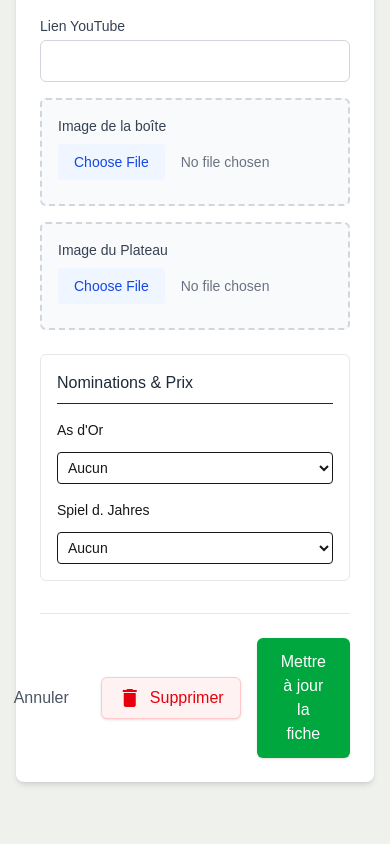
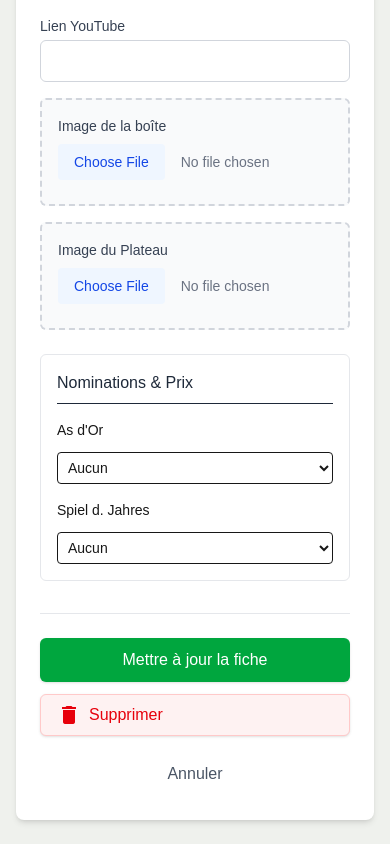
Before and after one commit to vgrandidier/ludotheque-app, a Next.js app: page /games/1/edit in a window 390 px wide. Shown: the part 1865-2709 px from the top of the page. Before the commit the page ends 2671 px from the top, so only its background shows below. Built offline with nearby package versions, Linux system fonts and the light colour scheme; no server answers; the database is empty.

Commit message:
Update responsive buttons on bottom of edit

```diff
--- a/src/app/games/[id]/edit/page.jsx
+++ b/src/app/games/[id]/edit/page.jsx
@@ -299,30 +299,38 @@ export default function EditGamePage() {
           </div>
         </div>
 
-{/* Actions de fin de formulaire */}
-        <div className="flex justify-end items-center gap-4 pt-6 border-t border-gray-200">
+        {/* Zone des boutons d'action en bas du formulaire */}
+        <div className="flex flex-col-reverse sm:flex-row sm:justify-between items-center gap-4 pt-6 border-t border-gray-200">
 
-          {/* Bouton Annuler */}
+          {/* Bouton Annuler (Se place tout en bas de la pile sur mobile, à gauche sur PC) */}
           <button
             type="button"
             onClick={() => router.back()}
-            className="px-4 py-2 text-gray-600 hover:text-gray-800 hover:underline font-medium transition-colors"
+            className="w-full sm:w-auto text-center px-4 py-2.5 text-gray-600 hover:text-gray-800 hover:underline font-medium transition-colors"
           >
             Annuler
           </button>
 
-          {/* Bouton de suppression */}
+          {/* Groupe d'actions principales (Se place en haut de la pile sur mobile, à droite sur PC) */}
+          <div className="flex flex-col-reverse sm:flex-row w-full sm:w-auto gap-3">
+
+            {/* Conteneur pour le bouton de suppression (Enforce la pleine largeur sur mobile) */}
+            <div className="w-full sm:w-auto [&_button]:w-full [&_a]:w-full">
               <DeleteGameButton id={id} title={formData.title} />
+            </div>
 
             {/* Bouton de sauvegarde */}
             <button
               type="submit"
               disabled={isSubmitting}
-            className={`px-6 py-3 rounded-md text-white font-medium ${isSubmitting ? "bg-gray-400" : "bg-green-600 hover:bg-green-700"} transition-colors shadow-sm`}
+              className={`w-full sm:w-auto px-6 py-2.5 rounded-md text-white font-medium transition-colors shadow-sm ${
+                isSubmitting ? "bg-gray-400" : "bg-green-600 hover:bg-green-700"
+              }`}
             >
               {isSubmitting ? "Enregistrement..." : "Mettre à jour la fiche"}
             </button>
 
+          </div>
         </div>
 
 
```
Lines whose indentation alone changed are shown as unchanged.
